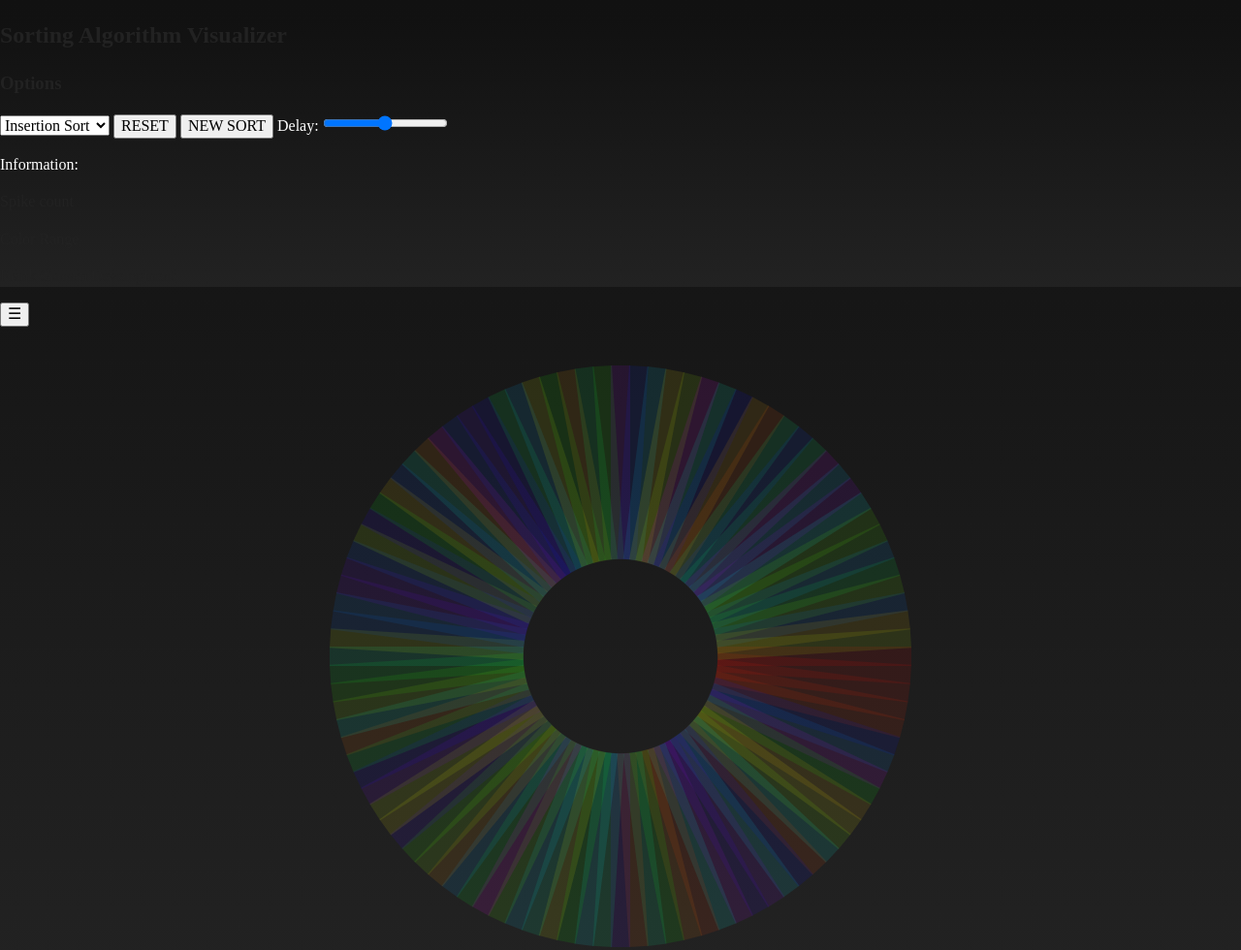
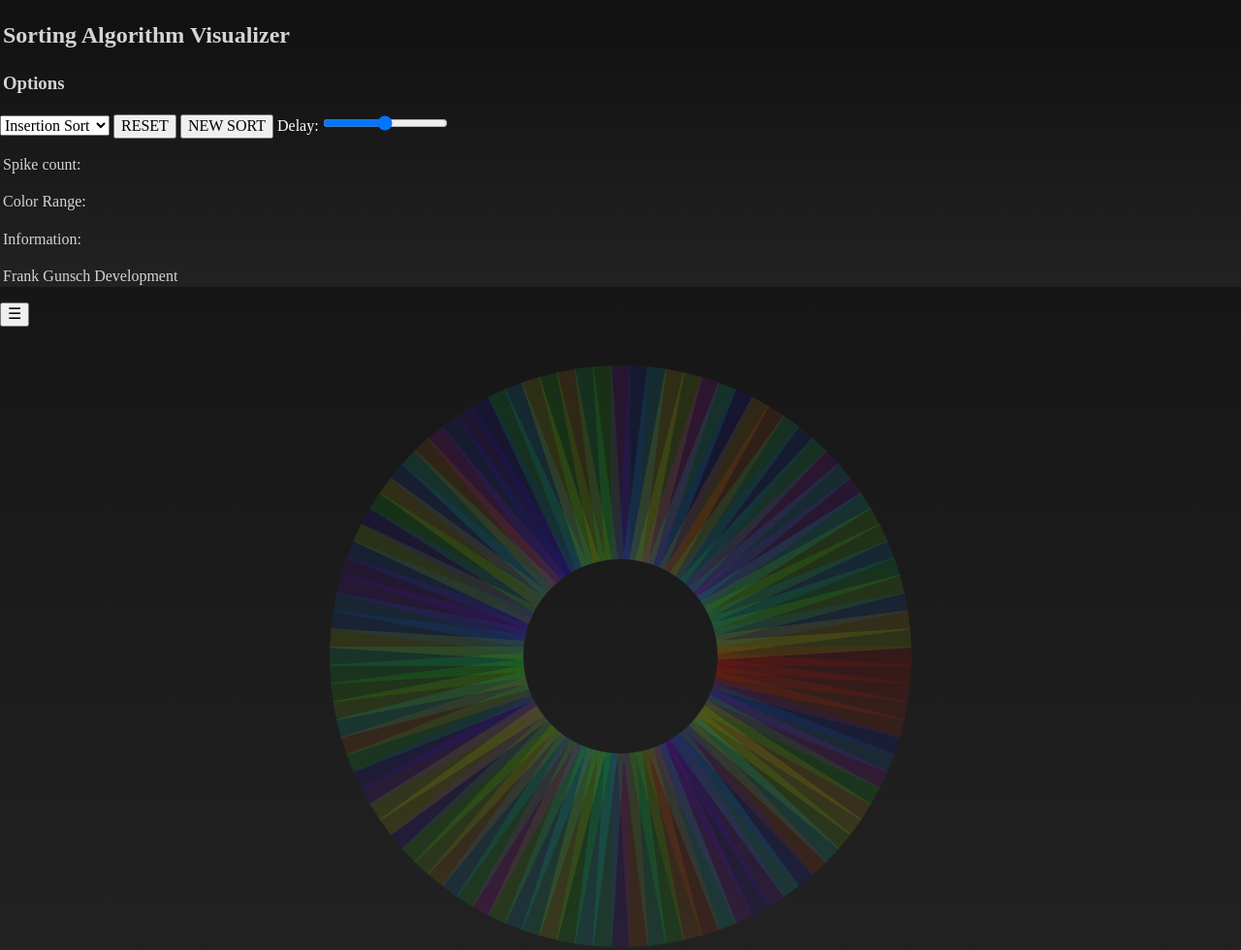
Before and after one commit to Yonkai/Sorting-Algorithms-In-JavaScript, a website: page index.html in a window 1280 px wide. Shown: the whole page at 97% size. Drawn offline with nearby package versions, Linux system fonts and the light colour scheme; a script that the page names is missing.

Commit message:
aesthetics

```diff
--- a/css/main.css
+++ b/css/main.css
@@ -140,8 +140,9 @@ textarea {
       color:white;
   }
 
-  .informationBox{
-    color:white;
+  .menuTitle,.menuOptions,.informationBox, .spikeCount, .colorRangeName, .creatorInfo {
+    color:hsl(0, 0%, 83%);
+    margin-left:3px;
   }
   #menu{
       background: linear-gradient(#111, #222);
--- a/index.html
+++ b/index.html
@@ -61,8 +61,8 @@
 <body>
 
 <nav id="menu">
-  <h2>Sorting Algorithm Visualizer</h2>
-  <h3>Options</h3>
+  <h2 class="menuTitle">Sorting Algorithm Visualizer</h2>
+  <h3 class="menuOptions">Options</h3>
   <select id="algorithmsDropdown" name="algorithms">
     <!--
       If an <option> element is set with a value attribute,
@@ -83,10 +83,10 @@
   <label for="speedDelay" id="speedDelayLabel">Delay:</label>
   <input  value="500" type="range" name="Speed Delay(ms)" id="speedDelay" min="1" max="1000" step="10">
   <!-- TODO: Show big-o efficient when a different sorting algorithm is selected. -->
+   <p class="spikeCount"> Spike count:</p>
+   <p class="colorRangeName"> Color Range:</p>
    <p class="informationBox">Information:</p>
-   <p> Spike count</p>
-   <p> Color Range</p>
-   <p> Frank Gunsch Development</p>
+   <p class="creatorInfo"> Frank Gunsch Development</p>
 </nav>
 
 <main id="panel">
```
